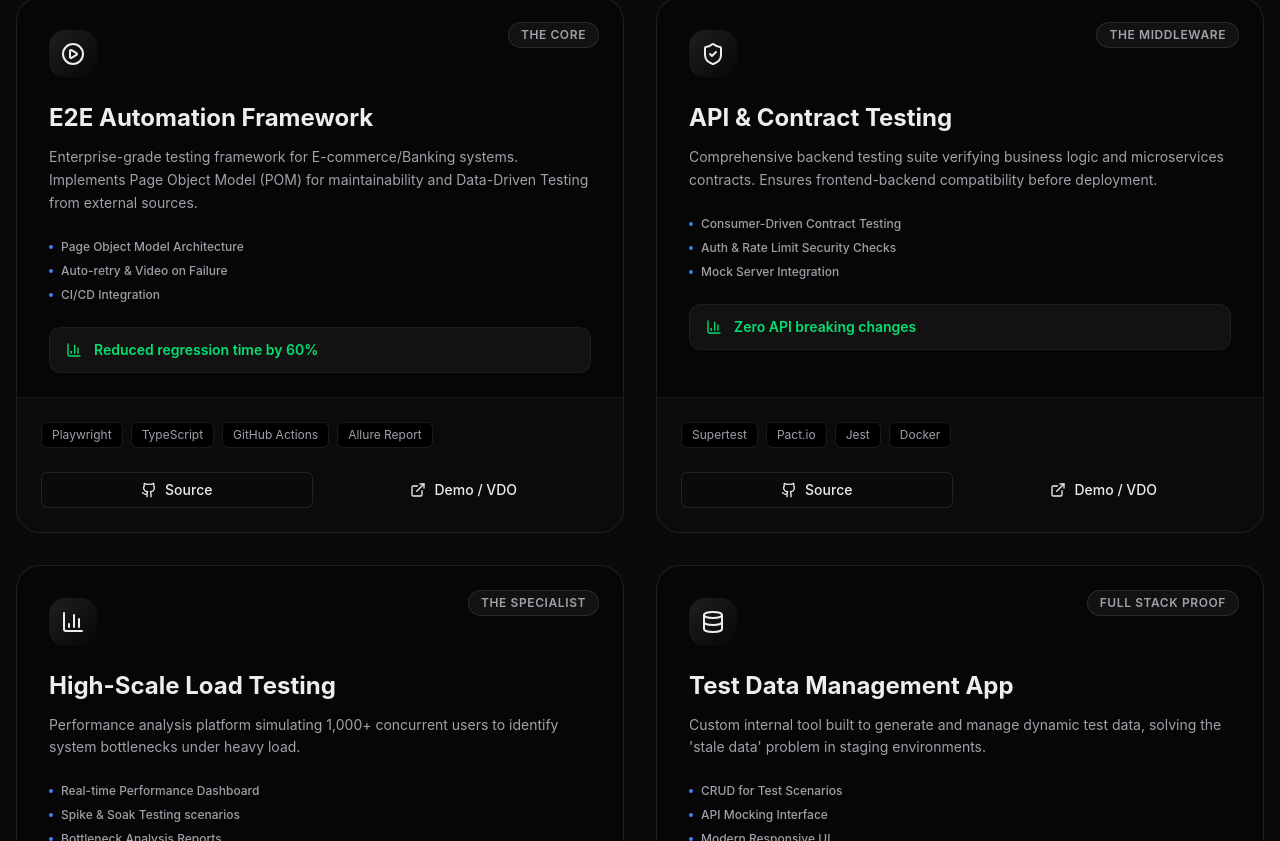
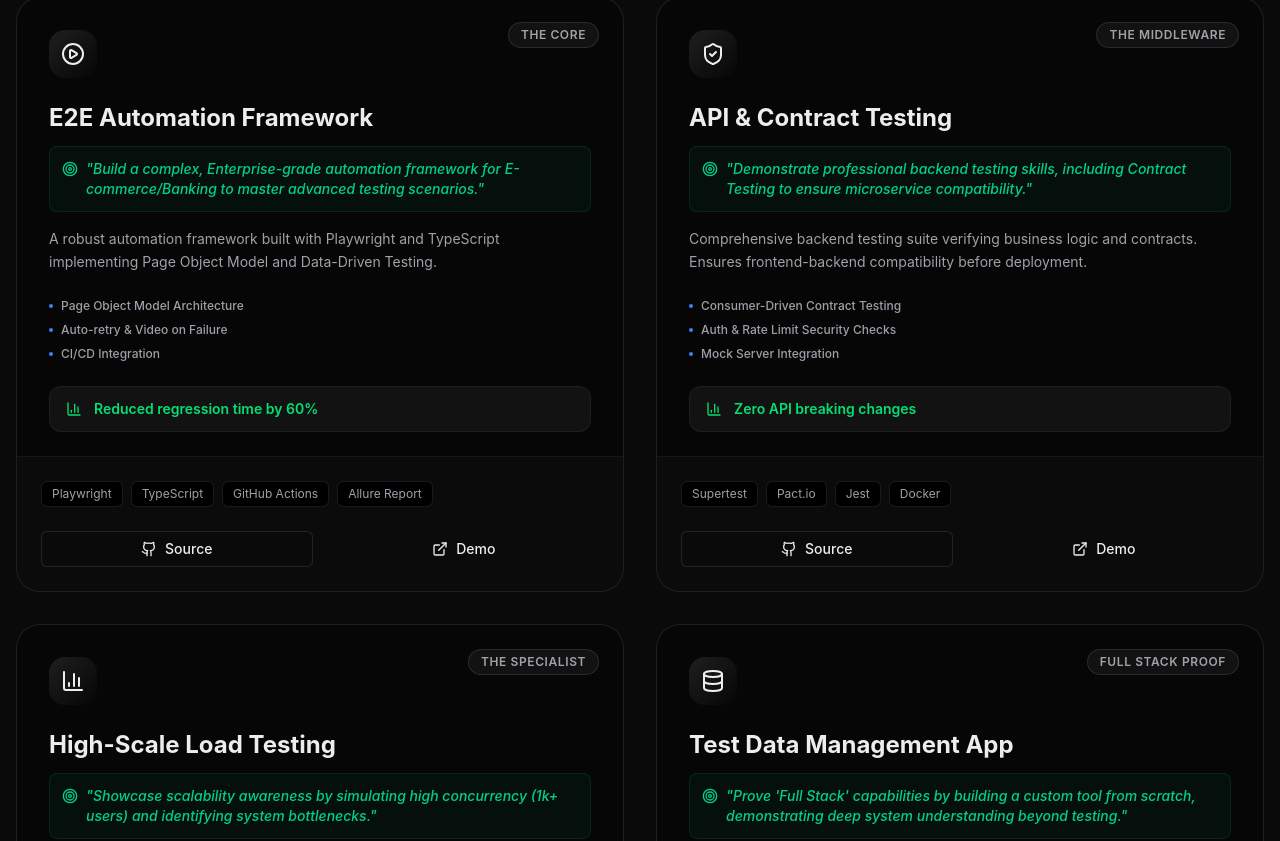
Before and after one commit to tansolo-qa/project-unknow, a Next.js app: page / in a window 1280 px wide. Shown: the part 2719-3560 px from the top of the page. Built offline with nearby package versions, Linux system fonts and the light colour scheme.

Commit message:
feat: create Projects component to display a list of featured projects with details, tech stack, and links.

```diff
--- a/src/components/Projects.tsx
+++ b/src/components/Projects.tsx
@@ -2,14 +2,15 @@
 
 import { Section } from "./ui/Section"
 import { Button } from "./ui/Button"
-import { ExternalLink, Github, PlayCircle, BarChart3, ShieldCheck, Database } from "lucide-react"
+import { ExternalLink, Github, PlayCircle, BarChart3, ShieldCheck, Database, Target } from "lucide-react"
 
 const projects = [
     {
         id: "project-a",
         category: "The Core",
         title: "E2E Automation Framework",
-        description: "Enterprise-grade testing framework for E-commerce/Banking systems. Implements Page Object Model (POM) for maintainability and Data-Driven Testing from external sources.",
+        goal: "Build a complex, Enterprise-grade automation framework for E-commerce/Banking to master advanced testing scenarios.",
+        description: "A robust automation framework built with Playwright and TypeScript implementing Page Object Model and Data-Driven Testing.",
         tech: ["Playwright", "TypeScript", "GitHub Actions", "Allure Report"],
         features: [
             "Page Object Model Architecture",
@@ -23,7 +24,8 @@ const projects = [
         id: "project-b",
         category: "The Middleware",
         title: "API & Contract Testing",
-        description: "Comprehensive backend testing suite verifying business logic and microservices contracts. Ensures frontend-backend compatibility before deployment.",
+        goal: "Demonstrate professional backend testing skills, including Contract Testing to ensure microservice compatibility.",
+        description: "Comprehensive backend testing suite verifying business logic and contracts. Ensures frontend-backend compatibility before deployment.",
         tech: ["Supertest", "Pact.io", "Jest", "Docker"],
         features: [
             "Consumer-Driven Contract Testing",
@@ -37,7 +39,8 @@ const projects = [
         id: "project-c",
         category: "The Specialist",
         title: "High-Scale Load Testing",
-        description: "Performance analysis platform simulating 1,000+ concurrent users to identify system bottlenecks under heavy load.",
+        goal: "Showcase scalability awareness by simulating high concurrency (1k+ users) and identifying system bottlenecks.",
+        description: "Performance analysis platform simulating 1,000+ concurrent users with real-time monitoring to ensure system stability.",
         tech: ["k6", "Grafana", "InfluxDB", "Go"],
         features: [
             "Real-time Performance Dashboard",
@@ -51,6 +54,7 @@ const projects = [
         id: "project-d",
         category: "Full Stack Proof",
         title: "Test Data Management App",
+        goal: "Prove 'Full Stack' capabilities by building a custom tool from scratch, demonstrating deep system understanding beyond testing.",
         description: "Custom internal tool built to generate and manage dynamic test data, solving the 'stale data' problem in staging environments.",
         tech: ["Next.js", "TailwindCSS", "MongoDB", "Node.js"],
         features: [
@@ -88,7 +92,15 @@ export function Projects() {
                                 <div className="w-12 h-12 rounded-2xl bg-gradient-to-br from-white/10 to-transparent flex items-center justify-center mb-6 group-hover:scale-110 transition-transform duration-500">
                                     <Icon className="w-6 h-6 text-foreground" />
                                 </div>
+
                                 <h3 className="text-2xl font-bold mb-3 group-hover:text-primary transition-colors">{project.title}</h3>
+
+                                {/* Goal Section */}
+                                <div className="mb-4 flex items-start gap-2 text-sm text-primary/90 bg-primary/5 p-3 rounded-lg border border-primary/10">
+                                    <Target className="w-4 h-4 shrink-0 mt-0.5" />
+                                    <span className="font-medium italic">"{project.goal}"</span>
+                                </div>
+
                                 <p className="text-muted-foreground text-sm leading-relaxed mb-6">
                                     {project.description}
                                 </p>
@@ -126,7 +138,7 @@ export function Projects() {
                                         <Github className="w-4 h-4" /> Source
                                     </Button>
                                     <Button size="sm" variant="ghost" className="w-full gap-2 hover:bg-primary/10 hover:text-primary">
-                                        <ExternalLink className="w-4 h-4" /> Demo / VDO
+                                        <ExternalLink className="w-4 h-4" /> Demo
                                     </Button>
                                 </div>
                             </div>
```
